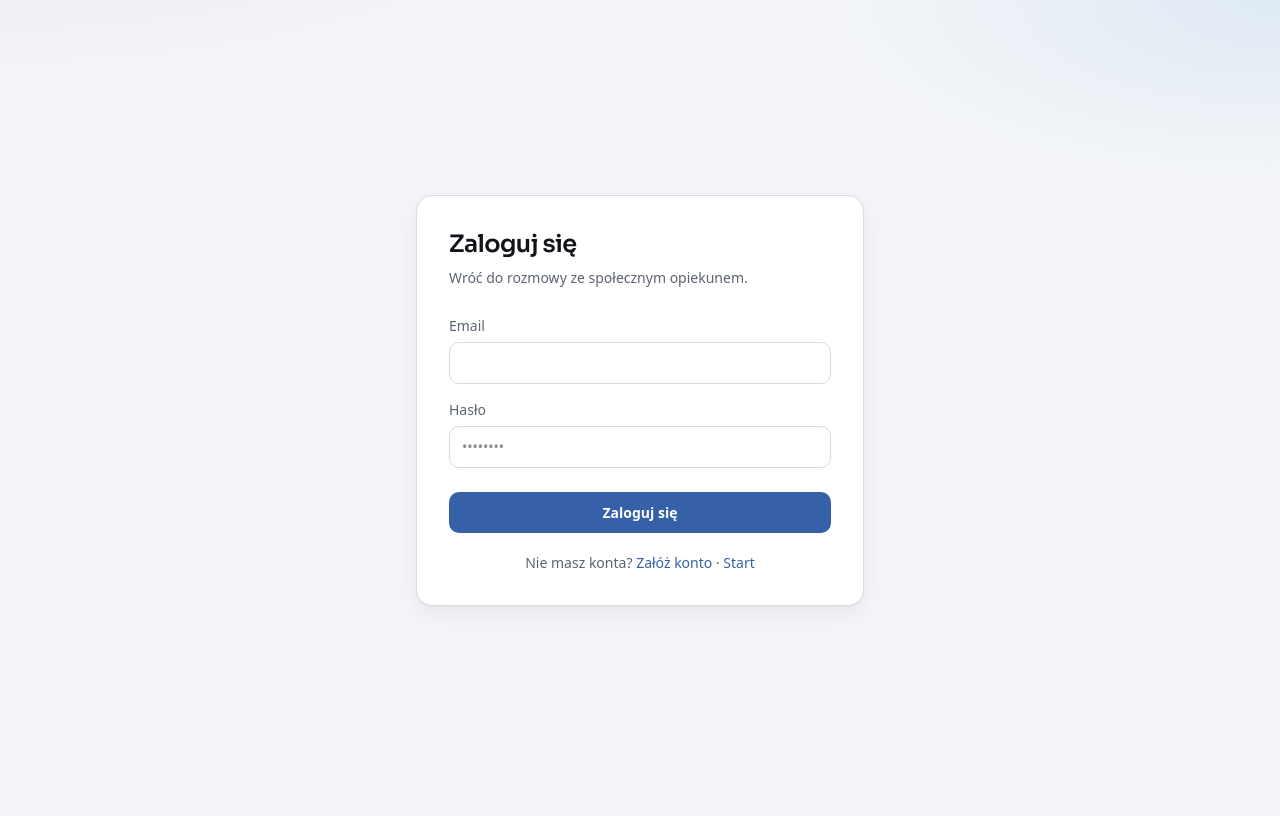
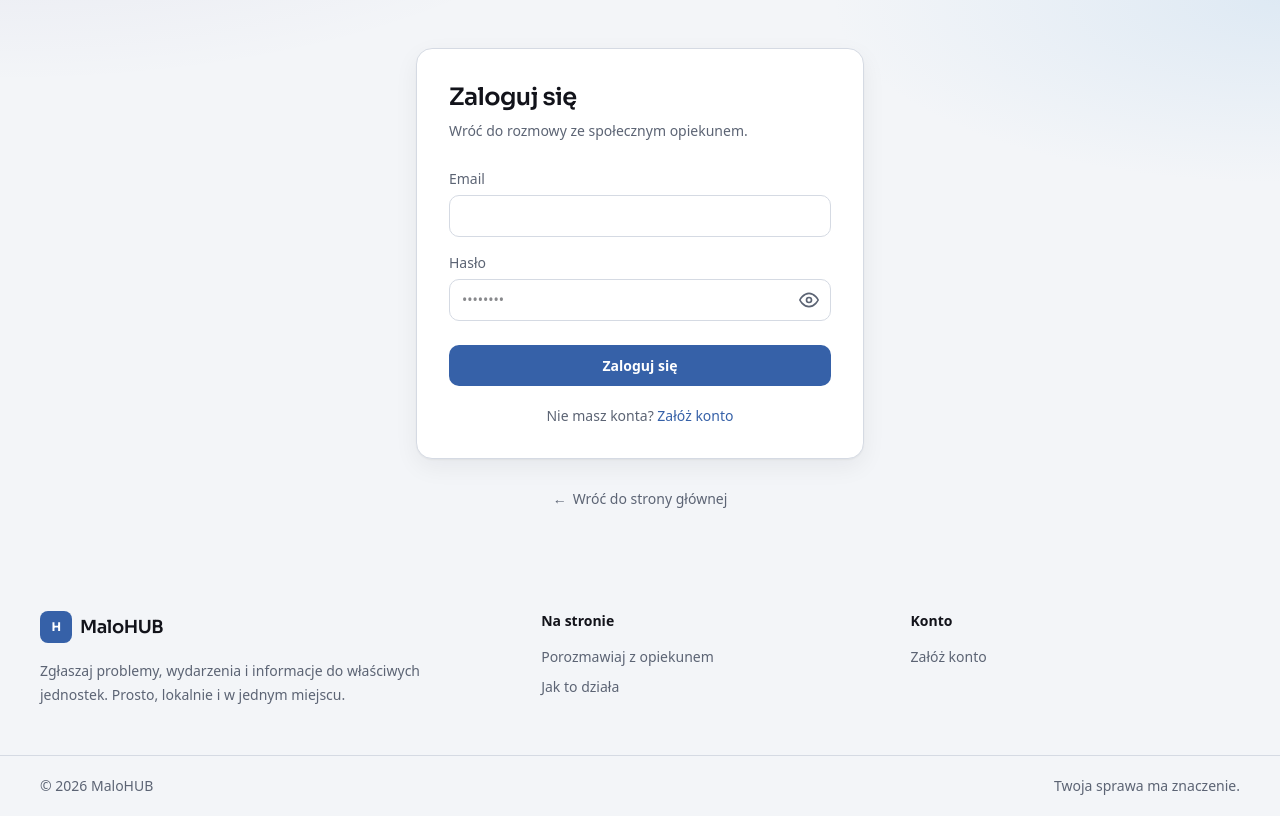
Before and after one commit to ofideveloper/hackyeah-2026-hubmi, a Next.js app in the folder apps/web/: page /login in a window 1280 px wide. Built offline with nearby package versions, Linux system fonts and the light colour scheme.

Commit message:
dodanie footera, podglad hasla

```diff
--- a/apps/web/src/components/LoginForm.tsx
+++ b/apps/web/src/components/LoginForm.tsx
@@ -1,6 +1,7 @@
 import Link from "next/link";
 import { useRouter } from "next/router";
 import { useState, type FormEvent } from "react";
+import PasswordInput from "@/components/PasswordInput";
 
 import { fetchMe, loginUser } from "@/lib/api";
 import { setToken } from "@/lib/auth";
@@ -49,19 +50,15 @@ export function LoginForm() {
           />
         </label>
 
-        <label className="block text-sm">
-          <span className="mb-1.5 block text-[var(--muted)]">Hasło</span>
-          <input
-            type="password"
+        <PasswordInput
+          label="Hasło"
           required
           minLength={8}
           value={password}
           onChange={(e) => setPassword(e.target.value)}
-            className="field"
           placeholder="••••••••"
           autoComplete="current-password"
         />
-        </label>
       </div>
 
       {error && (
@@ -79,10 +76,6 @@ export function LoginForm() {
         <Link href="/register" className="text-[var(--accent)] hover:underline">
           Załóż konto
         </Link>
-        {" · "}
-        <Link href="/" className="text-[var(--accent)] hover:underline">
-          Start
-        </Link>
       </p>
     </form>
   );
--- /dev/null
+++ b/apps/web/src/components/PasswordInput.tsx
@@ -0,0 +1,51 @@
+import { useId, useState, type InputHTMLAttributes } from "react";
+
+type PasswordInputProps = Omit<InputHTMLAttributes<HTMLInputElement>, "type" | "id"> & {
+  label: string;
+};
+
+/**
+ * Pole hasła z przyciskiem pokaż/ukryj.
+ */
+export default function PasswordInput({ label, className = "", ...props }: PasswordInputProps) {
+  const id = useId();
+  const [visible, setVisible] = useState(false);
+
+  return (
+    <div className="block text-sm">
+      <label htmlFor={id} className="mb-1.5 block text-[var(--muted)]">
+        {label}
+      </label>
+      <div className="relative">
+        <input
+          {...props}
+          id={id}
+          type={visible ? "text" : "password"}
+          className={`field pr-11 ${className}`}
+        />
+        <button
+          type="button"
+          onClick={() => setVisible((v) => !v)}
+          aria-label={visible ? "Ukryj hasło" : "Pokaż hasło"}
+          aria-pressed={visible}
+          aria-controls={id}
+          className="absolute inset-y-0 right-0 flex w-11 items-center justify-center rounded-r-[0.625rem] text-[var(--muted)] transition hover:text-[var(--text)] focus-visible:outline-none focus-visible:ring-2 focus-visible:ring-[var(--ring)]"
+        >
+          {visible ? (
+            <svg aria-hidden="true" viewBox="0 0 24 24" className="h-5 w-5" fill="none" stroke="currentColor" strokeWidth="2" strokeLinecap="round" strokeLinejoin="round">
+              <path d="M17.94 17.94A10.07 10.07 0 0 1 12 20c-7 0-11-8-11-8a18.45 18.45 0 0 1 5.06-5.94" />
+              <path d="M9.9 4.24A9.12 9.12 0 0 1 12 4c7 0 11 8 11 8a18.5 18.5 0 0 1-2.16 3.19" />
+              <path d="M14.12 14.12a3 3 0 1 1-4.24-4.24" />
+              <path d="M1 1l22 22" />
+            </svg>
+          ) : (
+            <svg aria-hidden="true" viewBox="0 0 24 24" className="h-5 w-5" fill="none" stroke="currentColor" strokeWidth="2" strokeLinecap="round" strokeLinejoin="round">
+              <path d="M1 12s4-8 11-8 11 8 11 8-4 8-11 8-11-8-11-8z" />
+              <circle cx="12" cy="12" r="3" />
+            </svg>
+          )}
+        </button>
+      </div>
+    </div>
+  );
+}
--- /dev/null
+++ b/apps/web/src/components/SiteFooter.tsx
@@ -0,0 +1,63 @@
+import Link from "next/link";
+
+/**
+ * Wspólna stopka MaloHUB — LP, logowanie i rejestracja.
+ */
+export function SiteFooter() {
+  return (
+    <footer className="text-sm text-[var(--muted)]">
+      <div className="mx-auto grid max-w-7xl gap-10 px-6 py-12 sm:px-10 md:grid-cols-[1.4fr_1fr_1fr]">
+        <div className="max-w-sm">
+          <Link
+            href="/"
+            className="font-display flex items-center gap-2 text-lg font-semibold tracking-tight text-[var(--text)]"
+            aria-label="MaloHUB — strona główna"
+          >
+            <span className="flex h-8 w-8 items-center justify-center rounded-lg bg-[var(--accent)] text-xs font-bold text-white">
+              H
+            </span>
+            MaloHUB
+          </Link>
+          <p className="mt-4 leading-6">
+            Zgłaszaj problemy, wydarzenia i informacje do właściwych
+            jednostek. Prosto, lokalnie i w jednym miejscu.
+          </p>
+        </div>
+
+        <nav aria-label="Na stronie">
+          <h2 className="font-semibold text-[var(--text)]">Na stronie</h2>
+          <ul className="mt-4 space-y-2.5">
+            <li>
+              <Link href="/#opiekun" className="transition hover:text-[var(--accent)]">
+                Porozmawiaj z opiekunem
+              </Link>
+            </li>
+            <li>
+              <Link href="/#jak-to-dziala" className="transition hover:text-[var(--accent)]">
+                Jak to działa
+              </Link>
+            </li>
+          </ul>
+        </nav>
+
+        <nav aria-label="Konto">
+          <h2 className="font-semibold text-[var(--text)]">Konto</h2>
+          <ul className="mt-4 space-y-2.5">
+            <li>
+              <Link href="/register" className="transition hover:text-[var(--accent)]">
+                Załóż konto
+              </Link>
+            </li>
+          </ul>
+        </nav>
+      </div>
+
+      <div className="border-t border-[var(--border)]">
+        <div className="mx-auto flex max-w-7xl flex-col gap-2 px-6 py-5 sm:flex-row sm:items-center sm:justify-between sm:px-10">
+          <p>© {new Date().getFullYear()} MaloHUB</p>
+          <p>Twoja sprawa ma znaczenie.</p>
+        </div>
+      </div>
+    </footer>
+  );
+}
--- a/apps/web/src/pages/index.tsx
+++ b/apps/web/src/pages/index.tsx
@@ -2,6 +2,7 @@ import Head from "next/head";
 import Link from "next/link";
 
 import { AssistantChat } from "@/components/AssistantChat";
+import { SiteFooter } from "@/components/SiteFooter";
 
 const steps = [
   {
@@ -177,15 +178,7 @@ export default function HomePage() {
           </section>
         </main>
 
-        <footer className="mx-auto flex max-w-7xl flex-col gap-3 px-6 py-7 text-sm text-[var(--muted)] sm:flex-row sm:items-center sm:justify-between sm:px-10">
-          <Link href="/" className="font-display font-semibold text-[var(--text)]">
-            MaloHUB
-          </Link>
-          <p>Twoja sprawa ma znaczenie.</p>
-          <Link href="/login" className="transition hover:text-[var(--accent)]">
-            Zaloguj się
-          </Link>
-        </footer>
+        <SiteFooter />
       </div>
     </>
   );
--- a/apps/web/src/pages/login.tsx
+++ b/apps/web/src/pages/login.tsx
@@ -1,6 +1,8 @@
 import Head from "next/head";
+import Link from "next/link";
 
 import { LoginForm } from "@/components/LoginForm";
+import { SiteFooter } from "@/components/SiteFooter";
 
 export default function LoginPage() {
   return (
@@ -8,9 +10,19 @@ export default function LoginPage() {
       <Head>
         <title>Zaloguj się · MaloHUB</title>
       </Head>
-      <main className="mx-auto flex min-h-screen max-w-lg flex-col items-center justify-center px-6 py-12">
-        <LoginForm />
-      </main>
+      <div className="flex min-h-screen flex-col">
+        <main className="mx-auto flex w-full max-w-lg flex-1 flex-col items-center justify-center px-6 py-12">
+          <LoginForm />
+          <Link
+            href="/"
+            className="mt-6 inline-flex items-center gap-1.5 rounded-lg px-2 py-1.5 text-sm font-medium text-[var(--muted)] transition hover:bg-[var(--accent-soft)] hover:text-[var(--text)]"
+          >
+            <span aria-hidden="true">←</span>
+            Wróć do strony głównej
+          </Link>
+        </main>
+        <SiteFooter />
+      </div>
     </>
   );
 }
--- a/apps/web/src/pages/register.tsx
+++ b/apps/web/src/pages/register.tsx
@@ -3,6 +3,8 @@ import Link from "next/link";
 import { useRouter } from "next/router";
 import { useState, type FormEvent } from "react";
 
+import PasswordInput from "@/components/PasswordInput";
+import { SiteFooter } from "@/components/SiteFooter";
 import { SiteHeader } from "@/components/SiteHeader";
 import { registerUser } from "@/lib/api";
 
@@ -107,18 +109,14 @@ export default function RegisterPage() {
                   autoComplete="email"
                 />
               </label>
-              <label className="block text-sm">
-                <span className="mb-1.5 block text-[var(--muted)]">Hasło</span>
-                <input
-                  type="password"
+              <PasswordInput
+                label="Hasło"
                 required
                 minLength={8}
                 value={password}
                 onChange={(e) => setPassword(e.target.value)}
-                  className="field"
                 autoComplete="new-password"
               />
-              </label>
             </div>
 
             {error && (
@@ -145,7 +143,15 @@ export default function RegisterPage() {
               </Link>
             </p>
           </form>
+          <Link
+            href="/"
+            className="mt-6 inline-flex items-center gap-1.5 rounded-lg px-2 py-1.5 text-sm font-medium text-[var(--muted)] transition hover:bg-[var(--accent-soft)] hover:text-[var(--text)]"
+          >
+            <span aria-hidden="true">←</span>
+            Wróć do strony głównej
+          </Link>
         </main>
+        <SiteFooter />
       </div>
     </>
   );
```
Lines whose indentation alone changed are shown as unchanged.
